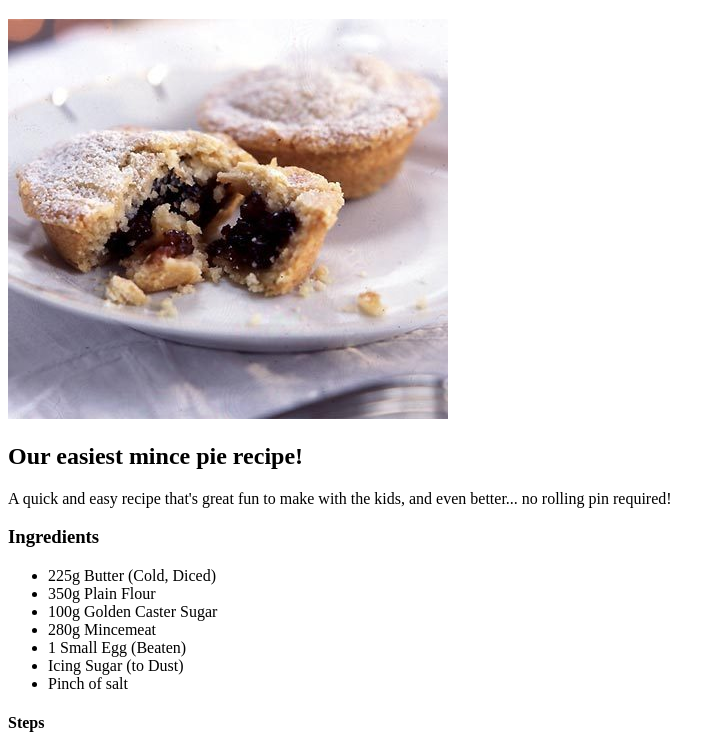
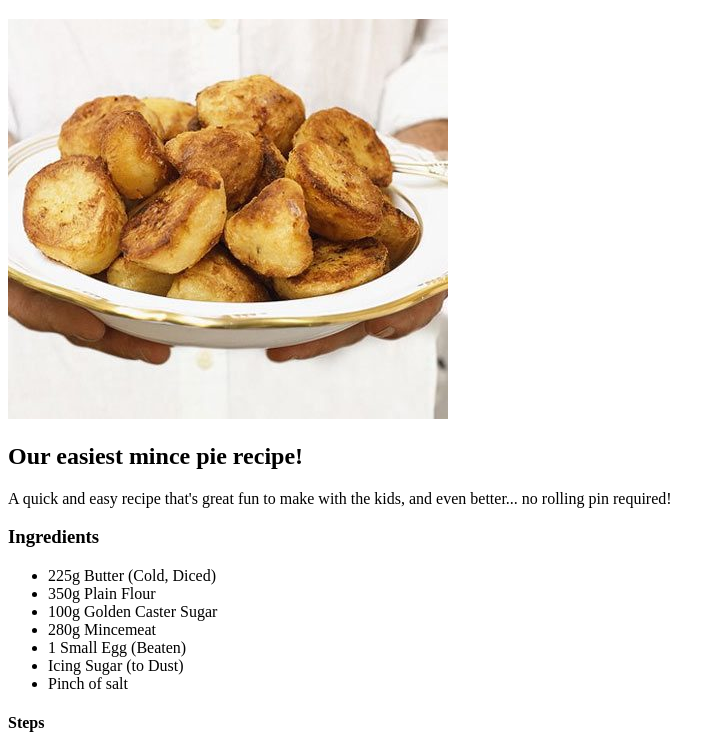
Before and after one commit to OP-bodyclock/odin-recipes, a plain HTML site: page recipes/roast-potatoes.html in a window 1280 px wide. Shown: the part 61-800 px from the top of the page, without its empty margins (0-725 px from the left). Drawn offline with Linux system fonts and the light colour scheme.

Commit message:
added roast potato .jpg and edited roast-potatoes.html to display .jpg on webpage

```diff
--- a/recipes/roast-potatoes.html
+++ b/recipes/roast-potatoes.html
@@ -6,7 +6,7 @@
     </head>
     <body>
         <h1>Unbelievably Easy Mince Pies</h1>
-        <img src="../images/mincepie.jpg" alt="An image of mince pies.">
+        <img src="../images/roastpotatoes.jpg" alt="An image of mince pies.">
             <h2>Our easiest mince pie recipe!</h2>
                 <p>
                     A quick and easy recipe that's great fun to make with the kids,
```
Also changed, not shown: images/roastpotatoes.jpg (added).
